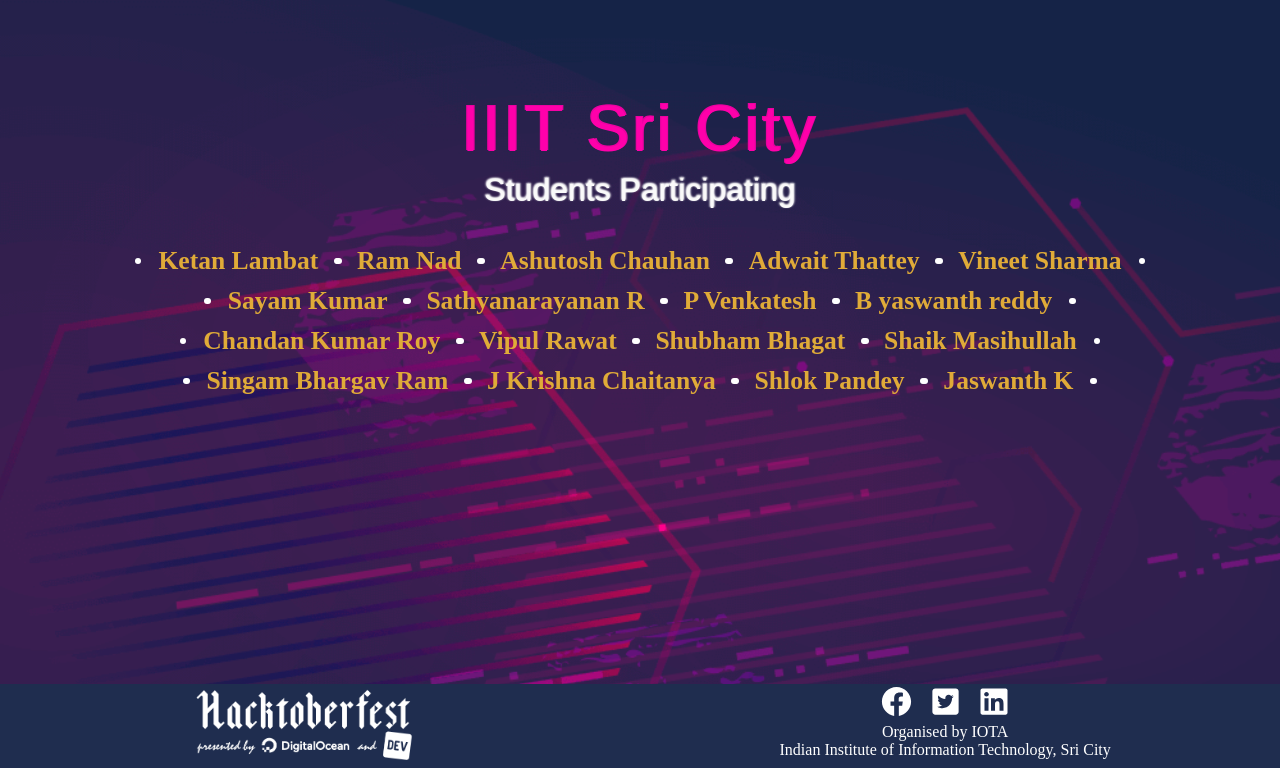
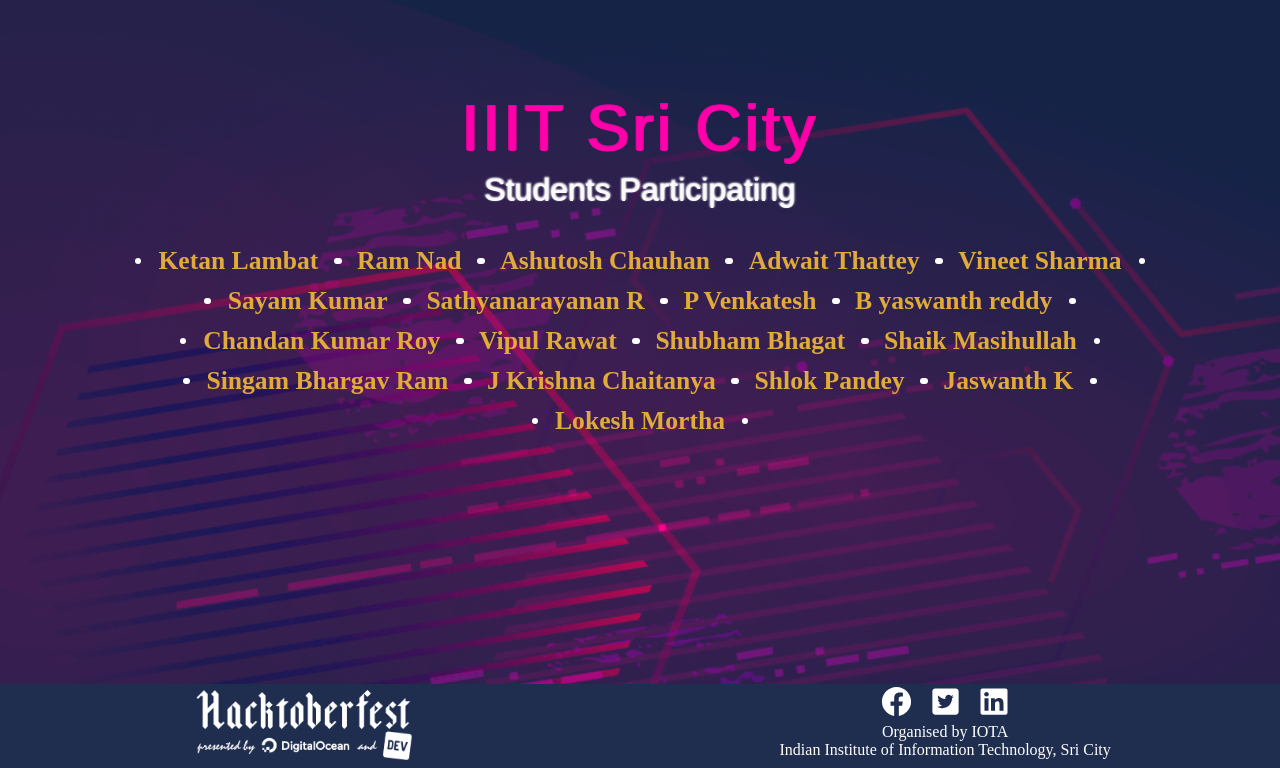
Before and after one commit to Project-Club-IIITS/hacktoberfest2019-participants, a Jekyll site: the page index.html, which Jekyll copies as it is, in a window 1280 px wide, cut to the strip 132-900 px from the top of the page. Built offline with Jekyll 4.4.1, drawn with Linux system fonts in a browser that asks for light colours; some web fonts are replaced.

Commit message:
add my name

```diff
--- a/index.html
+++ b/index.html
@@ -63,6 +63,8 @@
                 <li><a href="https://github.com/chaitanya531">J Krishna Chaitanya</a></li>
                 <li><a href="https://github.com/b30wulffz">Shlok Pandey</a></li>
                 <li><a href="https://github.com/JazzKriss21">Jaswanth K</a></li>
+                <li><a href="https://github.com/lokeshmortha">Lokesh Mortha</a></li>
+
 
             </ul>
         </div>
```
